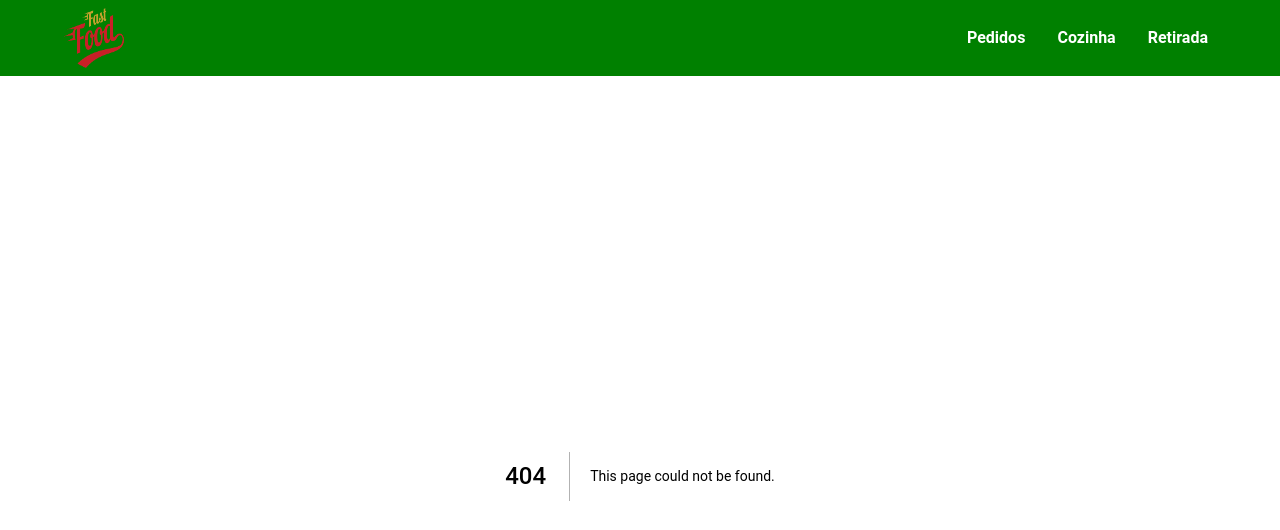
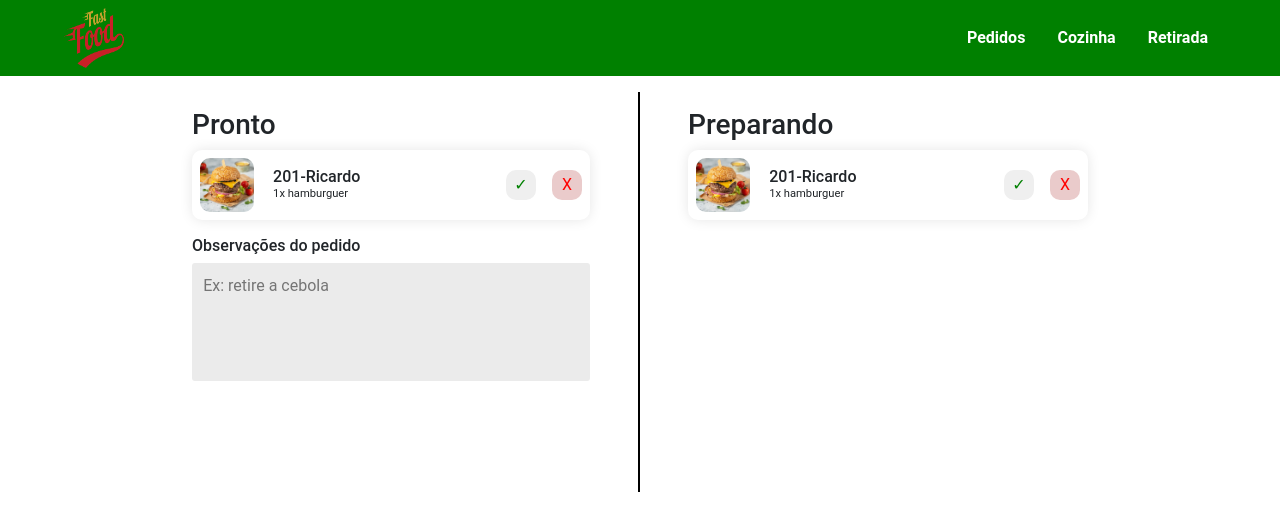
Before and after one commit to orloke/devio-test, a Next.js app: page /kitchen in a window 1280 px wide. Before the commit this address had no page. Shown: the top 530 px of the page. Built offline with nearby package versions, Linux system fonts and the light colour scheme.

Commit message:
feat: building kitchen page

```diff
--- /dev/null
+++ b/src/components/CardRequests/index.tsx
@@ -0,0 +1,21 @@
+import { Button, Container, DivButtons, DivDetails } from './styles';
+
+export function CardRequests() {
+  return (
+    <Container>
+      <img src="/images/hamburguer.jpg" alt="pedido" />
+      <DivDetails>
+        <h5>201-Ricardo</h5>
+        <span>1x hamburguer</span>
+      </DivDetails>
+      <DivButtons>
+        <Button backgroundColor="00890059" color="green">
+          ✓
+        </Button>
+        <Button backgroundColor="#eacbcb" color="red" marginLeft={1}>
+          X
+        </Button>
+      </DivButtons>
+    </Container>
+  );
+}
--- /dev/null
+++ b/src/components/CardRequests/styles.ts
@@ -0,0 +1,55 @@
+import styled from 'styled-components';
+
+interface PropsButton {
+  backgroundColor: string;
+  color: string;
+  marginLeft?: number;
+}
+
+export const Container = styled.div`
+  display: flex;
+  width: 100%;
+  height: 70px;
+  box-shadow: 0px 0px 13px 0px rgba(0, 0, 0, 0.1);
+  padding: 0.5rem;
+  border-radius: 10px;
+
+  img {
+    border-radius: 10px;
+  }
+`;
+
+export const DivDetails = styled.div`
+  display: flex;
+  flex-direction: column;
+  margin-left: 5%;
+  justify-content: center;
+  h5 {
+    margin: 0;
+    font-size: 1rem;
+  }
+  span {
+    font-size: 0.7rem;
+  }
+`;
+
+export const DivButtons = styled.div`
+  display: flex;
+  align-items: center;
+  margin-left: auto;
+`;
+
+export const Button = styled.button<PropsButton>`
+  background-color: ${PropsButton => PropsButton.backgroundColor};
+  width: 30px;
+  height: 30px;
+  margin-left: ${PropsButton => PropsButton.marginLeft}rem;
+  border: none;
+  border-radius: 10px;
+  color: ${PropsButton => PropsButton.color};
+  cursor: pointer;
+  transition: transform 0.2s ease-in-out;
+  &:hover {
+    transform: scale(1.1);
+  }
+`;
--- a/src/components/Header/index.tsx
+++ b/src/components/Header/index.tsx
@@ -21,7 +21,7 @@ export function Header() {
               Pedidos
             </button>
           </Link>
-          <Link href="/">
+          <Link href="kitchen">
             <button
               onClick={() => setClickButton('cozinha')}
               className={clickButton === 'cozinha' ? 'active' : ''}
--- a/src/pages/index.tsx
+++ b/src/pages/index.tsx
@@ -7,7 +7,7 @@ import {
   DivContent,
   DivSubtitle,
   DivTitleInput,
-} from '../styles/styles';
+} from '../styles/home';
 
 import guarana from '../../public/images/guarana.jpg';
 import { ProductCard } from '../components/ProductCard';
--- /dev/null
+++ b/src/pages/kitchen/index.tsx
@@ -0,0 +1,26 @@
+import { CardRequests } from '../../components/CardRequests';
+import { Observation } from '../../components/Observation';
+import { Container } from '../../styles/kitchen';
+
+export default function Kitchen() {
+  return (
+    <Container>
+      <div className="requests">
+        <h3>Pronto</h3>
+        <CardRequests />
+        <Observation
+          marginTop={1}
+          marginBottom={1}
+          rows={4}
+          placeholder="Ex: retire a cebola"
+        >
+          <h6>Observações do pedido</h6>
+        </Observation>
+      </div>
+      <div className="requestsFinish">
+        <h3>Preparando</h3>
+        <CardRequests />
+      </div>
+    </Container>
+  );
+}
--- /dev/null
+++ b/src/styles/kitchen.ts
@@ -0,0 +1,37 @@
+import styled from 'styled-components';
+
+export const Container = styled.div`
+  max-width: 70%;
+  margin: 1rem auto;
+  display: flex;
+  min-height: 50vh;
+  @media (max-width: 768px) {
+    display: flex;
+    flex-direction: column;
+    max-width: 95%;
+    margin-top: 2rem;
+  }
+  .requests {
+    width: 50%;
+    border-right: 2px solid black;
+    padding: 1rem 0;
+    padding-right: 3rem;
+    @media (max-width: 768px) {
+      width: 100%;
+      border: none;
+      border-bottom: 2px solid black;
+      padding: 0;
+      padding-bottom: 2rem;
+    }
+  }
+  .requestsFinish {
+    width: 50%;
+    padding: 1rem 0;
+    padding-left: 3rem;
+    @media (max-width: 768px) {
+      width: 100%;
+      padding: 0;
+      padding-top: 2rem;
+    }
+  }
+`;
```
Also changed, not shown: src/components/ModalRequests/styles.ts (+18 -0 lines), src/styles/home.ts (renamed from src/styles/styles.ts).
